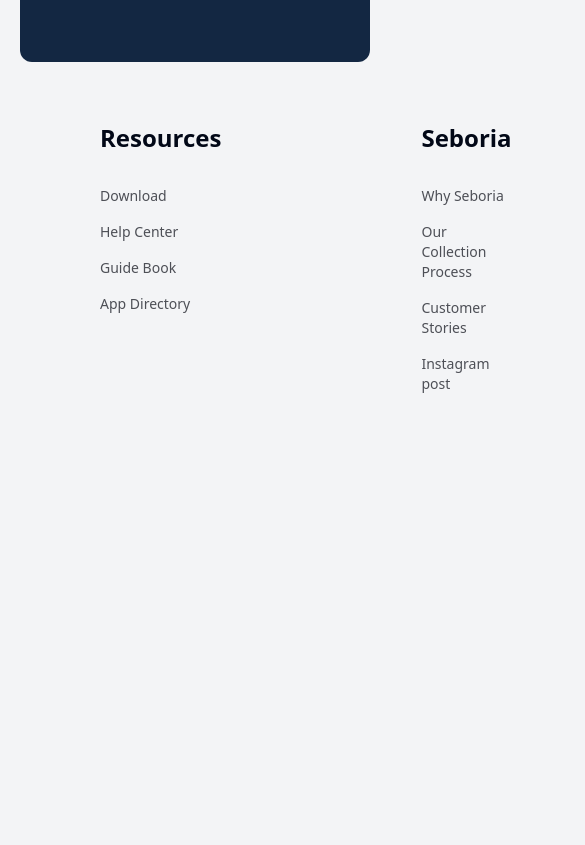
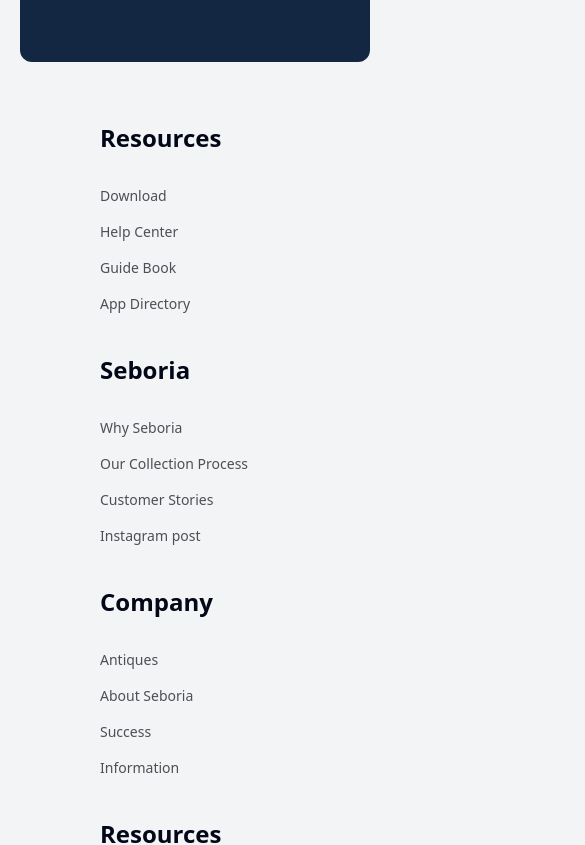
Before and after one commit to kanchana404/siboria, a Next.js app: page / in a window 390 px wide. Shown: the part 3288-4133 px from the top of the page, 585 px wide, since content can reach past the window. Before the commit the page ends 3722 px from the top, so only its background shows below. Built offline with nearby package versions, Linux system fonts and the light colour scheme.

Commit message:
feat: Update Footer component layout and add lazy loading for images

```diff
--- a/components/Footer.tsx
+++ b/components/Footer.tsx
@@ -3,10 +3,9 @@
 
 const Footer = () => {
   return (
-    <div className="flex mt-10 pb-10">
+    <div className="flex flex-col lg:flex-row mt-10 pb-10 space-y-10 lg:space-y-0 lg:space-x-10">
       <div className="footer-gap">
         <h2 className="text-2xl font-semibold">Resources</h2>
-
         <div className="mt-8">
           <ul className="text-gray text-sm">
             <li className="mb-4">Download </li>
@@ -19,7 +18,6 @@
 
       <div className="footer-gap">
         <h2 className="text-2xl font-semibold">Seboria</h2>
-
         <div className="mt-8">
           <ul className="text-gray text-sm">
             <li className="mb-4">Why Seboria </li>
@@ -32,7 +30,6 @@
 
       <div className="footer-gap">
         <h2 className="text-2xl font-semibold">Company</h2>
-
         <div className="mt-8">
           <ul className="text-gray text-sm">
             <li className="mb-4">Antiques </li>
@@ -45,22 +42,19 @@
 
       <div className="footer-gap">
         <h2 className="text-2xl font-semibold">Resources</h2>
-
         <div className="mt-8">
           <p className="text-gray text-sm">
-          Feel free to get in touch with <br /> us vai email
+            Feel free to get in touch with <br /> us via email
           </p>
-
           <Image
-          className="mt-10"
-          src="/social.png"
-          alt="social"
-          width={200}
-          height={200}
+            className="mt-10"
+            src="/social.png"
+            alt="social"
+            width={200}
+            height={200}
           />
         </div>
       </div>
-
     </div>
   );
 };
```
